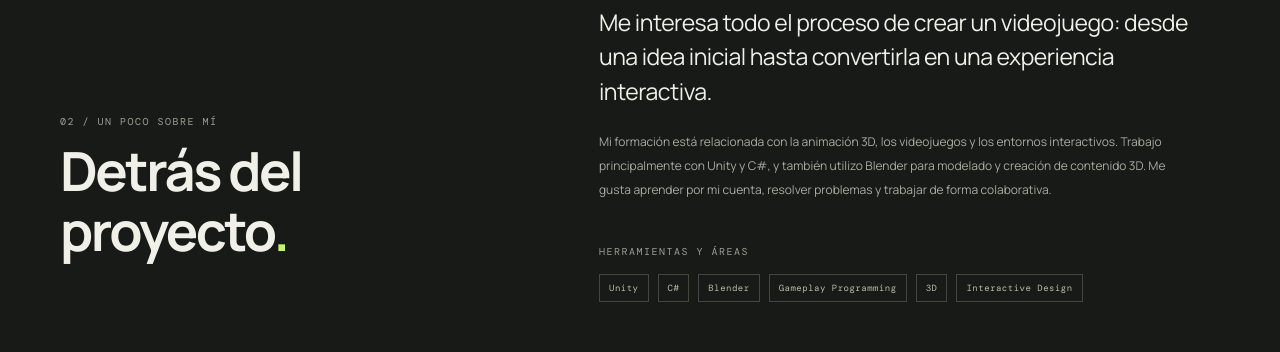
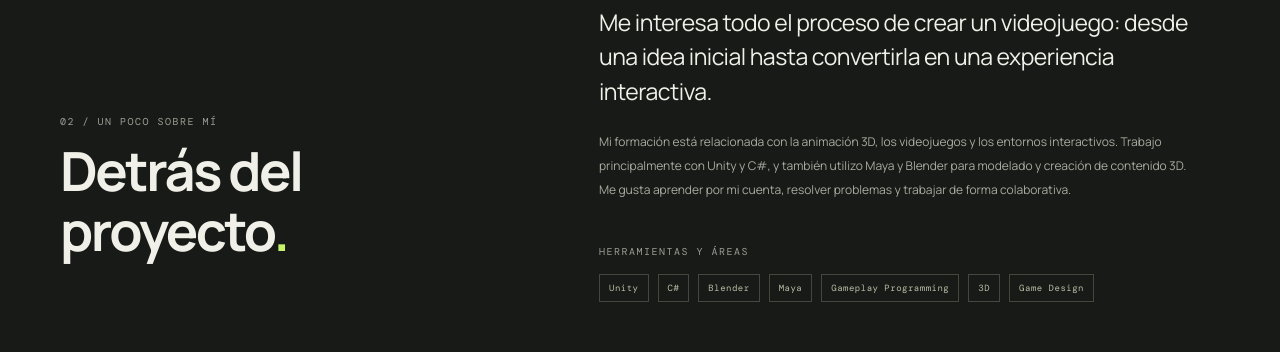
Before and after one commit to JuanBM47/JuanBM.github.io, a plain HTML site: page index.html in a window 1280 px wide. Shown: the part 2060-2412 px from the top of the page. Drawn offline with nearby package versions, Linux system fonts and the light colour scheme.

Commit message:
Update index.html

```diff
--- a/index.html
+++ b/index.html
@@ -154,10 +154,10 @@
         </div>
         <div class="about-content">
           <p class="about-lead" data-i18n="aboutLead">Me interesa todo el proceso de crear un videojuego: desde una idea inicial hasta convertirla en una experiencia interactiva.</p>
-          <p class="about-body" data-i18n="aboutBody">Mi formación está relacionada con la animación 3D, los videojuegos y los entornos interactivos. Trabajo principalmente con Unity y C#, y también utilizo Blender para modelado y creación de contenido 3D. Me gusta aprender por mi cuenta, resolver problemas y trabajar de forma colaborativa.</p>
+          <p class="about-body" data-i18n="aboutBody">Mi formación está relacionada con la animación 3D, los videojuegos y los entornos interactivos. Trabajo principalmente con Unity y C#, y también utilizo Maya y Blender para modelado y creación de contenido 3D. Me gusta aprender por mi cuenta, resolver problemas y trabajar de forma colaborativa.</p>
           <div class="skills-block">
             <p class="eyebrow" data-i18n="skillsLabel">HERRAMIENTAS Y ÁREAS</p>
-            <div class="skills-list"><span>Unity</span><span>C#</span><span>Blender</span><span>Gameplay Programming</span><span>3D</span><span>Interactive Design</span></div>
+            <div class="skills-list"><span>Unity</span><span>C#</span><span>Blender</span><span>Maya</span><span>Gameplay Programming</span><span>3D</span><span>Game Design</span></div>
           </div>
         </div>
       </div>
```
